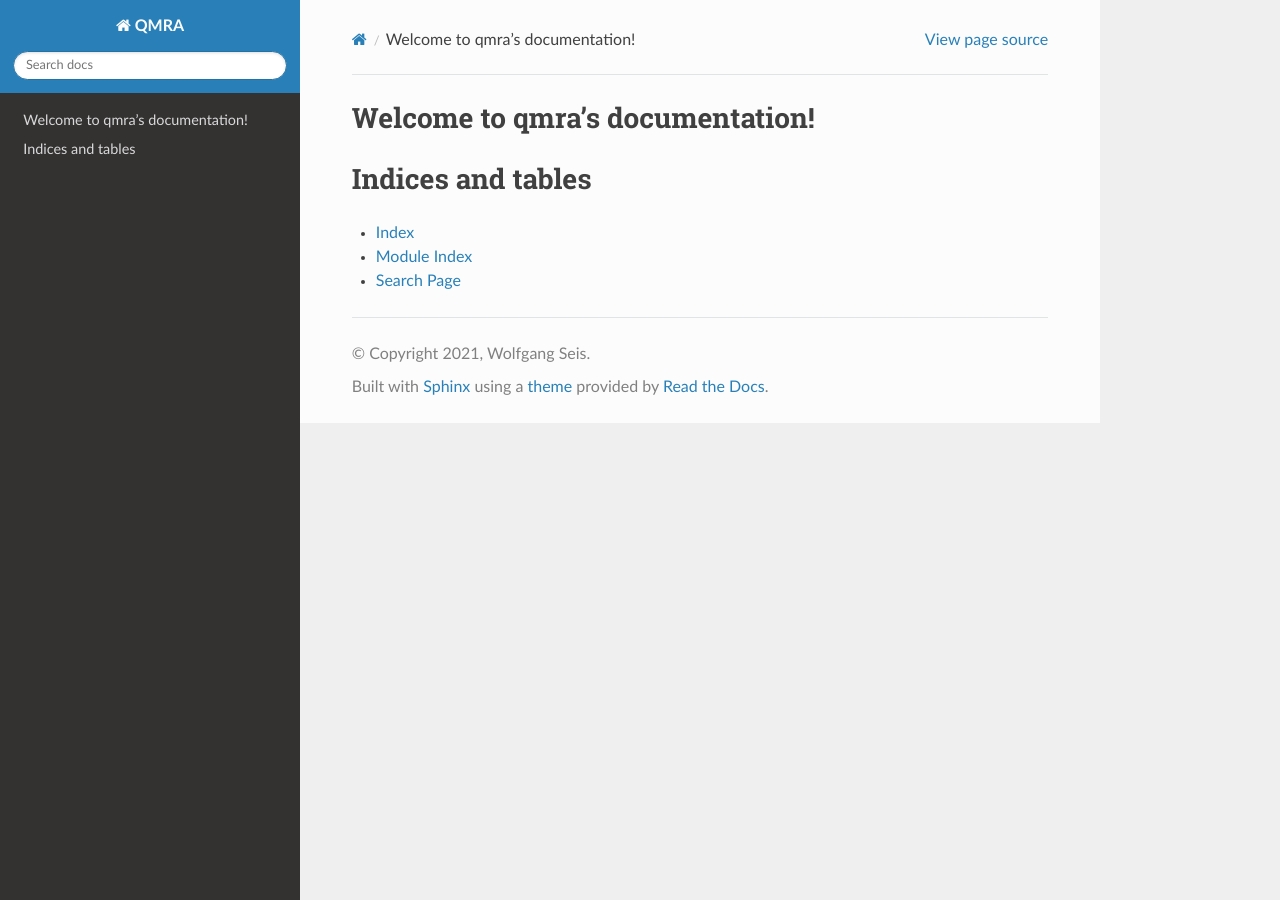
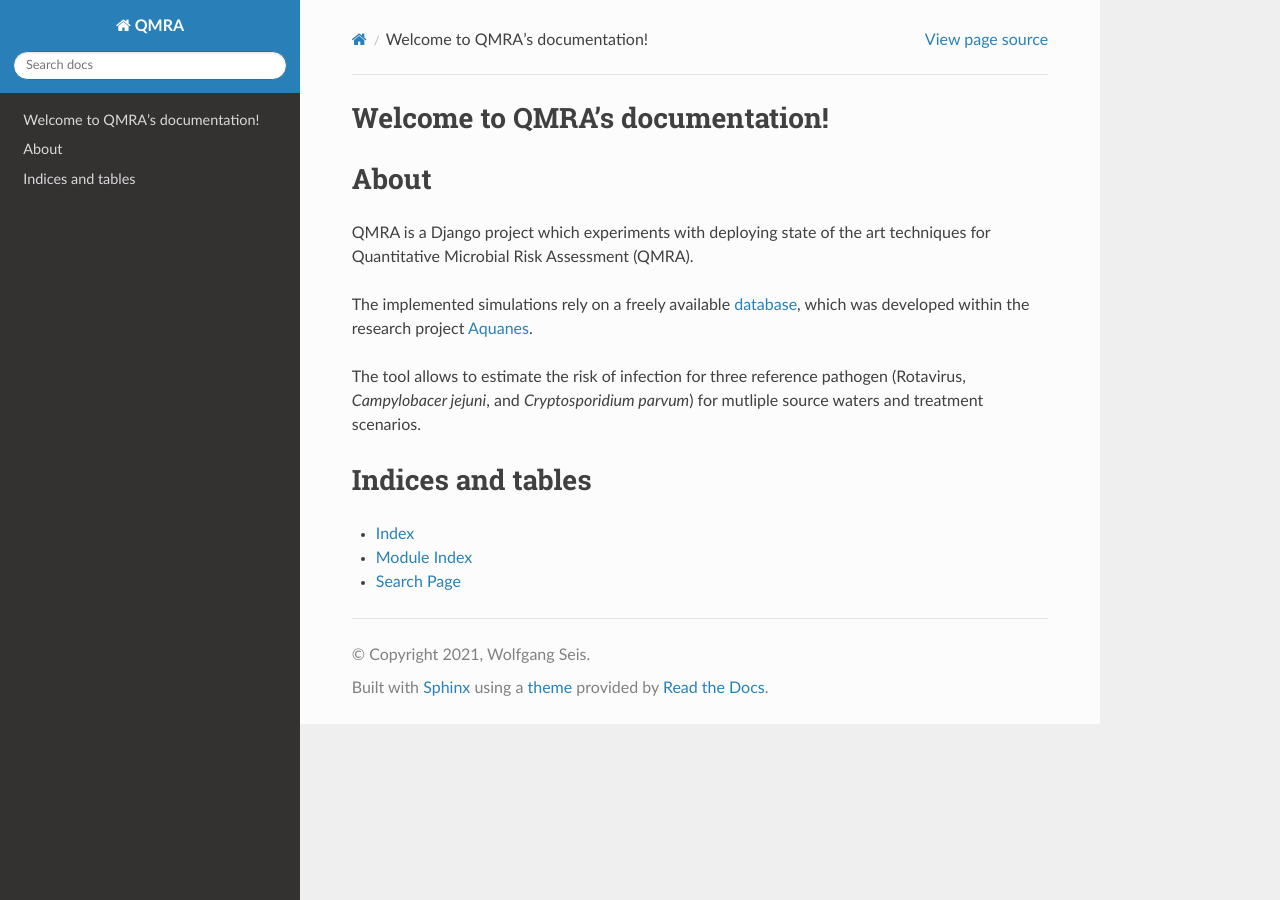
Before and after one commit to wseis/qmra, a Sphinx documentation site: the page built from docs/source/index.rst, in a window 1280 px wide. Built offline with Sphinx 7.4.7 and the Read the Docs theme 2.0.0, drawn with Linux system fonts in a browser that asks for light colours.

Commit message:
Add About section

```diff
--- a/docs/source/index.rst
+++ b/docs/source/index.rst
@@ -3,14 +3,22 @@
    You can adapt this file completely to your liking, but it should at least
    contain the root `toctree` directive.
 
-Welcome to qmra's documentation!
+Welcome to QMRA's documentation!
 ================================
 
 .. toctree::
    :maxdepth: 2
    :caption: Contents:
 
+About
+=====
 
+QMRA is a Django project which experiments with deploying state of the art techniques
+for Quantitative Microbial Risk Assessment (QMRA).
+
+The implemented simulations rely on a freely available `database <https://kwb-r.github.io/qmra.db/>`_, which was developed within the research project `Aquanes <https://cordis.europa.eu/project/id/689450>`_.
+
+The tool allows to estimate the risk of infection for three reference pathogen (Rotavirus, *Campylobacer jejuni*, and *Cryptosporidium parvum*) for mutliple source waters and treatment scenarios.
 
 Indices and tables
 ==================
```
